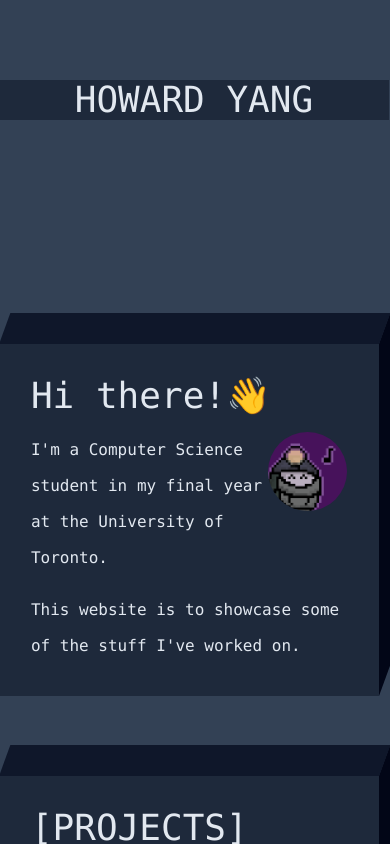
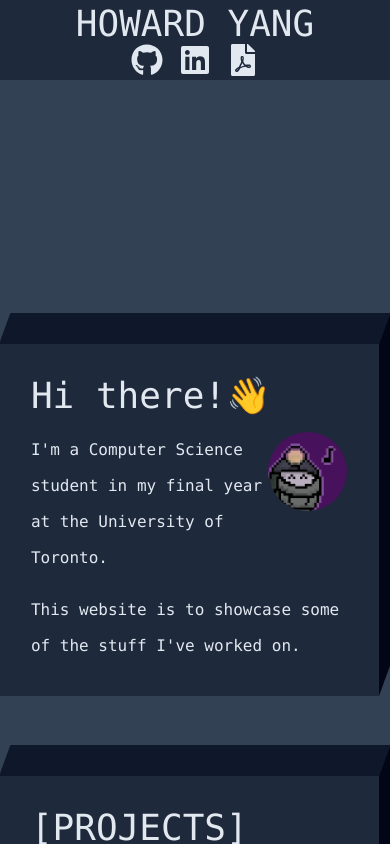
Before and after one commit to ectodrop/portfolio-website, a Next.js app: page / in a window 390 px wide. Shown: the top 844 px of the page. Built offline with nearby package versions, Linux system fonts and the light colour scheme.

Commit message:
minor fixes

```diff
--- a/src/app/page.tsx
+++ b/src/app/page.tsx
@@ -86,11 +86,20 @@ export default function Home() {
 
   return (
     <div className='min-h-screen bg-primary-700 text-primary-200 font-mono flex items-center my-20 justify-center'>
-
+      <div className='fixed p-1 top-0 w-screen z-50 bg-primary-800 sm:hidden'>
+        {/* <div className='bg-primary-800 w-full aspect-square rounded-full'><div>Howard</div></div> */}
+        <h1 className='text-center bg-opacity-0'>HOWARD YANG</h1>
+        <div className='flex justify-center gap-4'>
+          <IconContext.Provider value={{ size: "2em",}}>
+            <a title="github"  href="https://github.com/ectodrop"><FaGithub /></a>
+            <a title="linkedin" href="https://www.linkedin.com/in/yang-howard/"><FaLinkedin /></a>
+            <a title="resume" href="/howard_yang_resume.pdf"><FaFilePdf /></a>
+          </IconContext.Provider>
+        </div>
+      </div>
       <div className='transform flex flex-col flex-initial bg-primary-700'>
         <div className='flex'>
           <div className='p-4 text-right flex-col space-y-4 h-fit sticky top-1/4 hidden sm:flex'>
-            {/* <div className='bg-primary-800 w-full aspect-square rounded-full'><div>Howard</div></div> */}
             <a href='#' className='text-4xl bg-opacity-0'>HOWARD YANG</a>
             <div className='flex justify-end gap-4'>
               <IconContext.Provider value={{ size: "1.5em",}}>
@@ -106,10 +115,7 @@ export default function Home() {
             })}
           </div>
 
-          <div className='fixed top-0 w-screen z-50 bg-primary-800 sm:hidden'>
-            {/* <div className='bg-primary-800 w-full aspect-square rounded-full'><div>Howard</div></div> */}
-            <h1 className='text-center bg-opacity-0'>HOWARD YANG</h1>
-          </div>
+
 
           <div className='flex flex-col flex-initial max-w-[1024px] pr-[3vw] space-y-20'>
             <div data-section id='about' className='z-10 pt-10 flex flex-col mt-56'>
@@ -145,7 +151,7 @@ export default function Home() {
           </div>
 
         </div>
-        <div className='self-center mt-40'>Made with TailwindCSS and Nextjs by Howard Yang</div>
+        <div className='self-center text-center text-sm mt-40'>Made with TailwindCSS and Nextjs by Howard Yang © 2023</div>
         <a className='self-center block underline' href="mailto:yanghoward1@gmail.com">email me</a>
       </div>
     </div>
--- a/src/components/experience.tsx
+++ b/src/components/experience.tsx
@@ -3,7 +3,7 @@ import { ExperienceProps } from "@/proptypes";
 export default function Experience(props: ExperienceProps) {
     return (
         <div>
-            <div className="flex items-center justify-between">
+            <div className="flex flex-col sm:flex-row items-start sm:items-center justify-between">
                 <h1>{props.company}</h1>
                 <div>{props.startDate} - {props.endDate}</div>
             </div>
```
